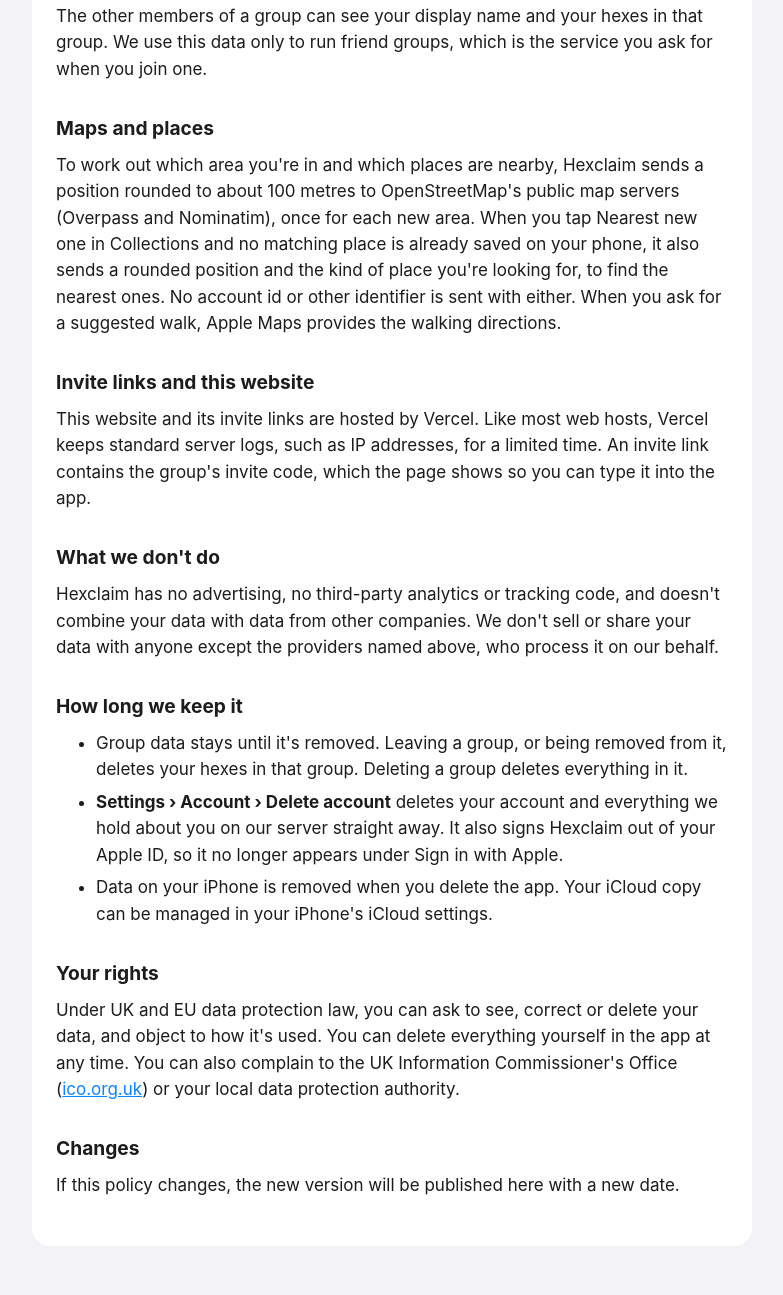
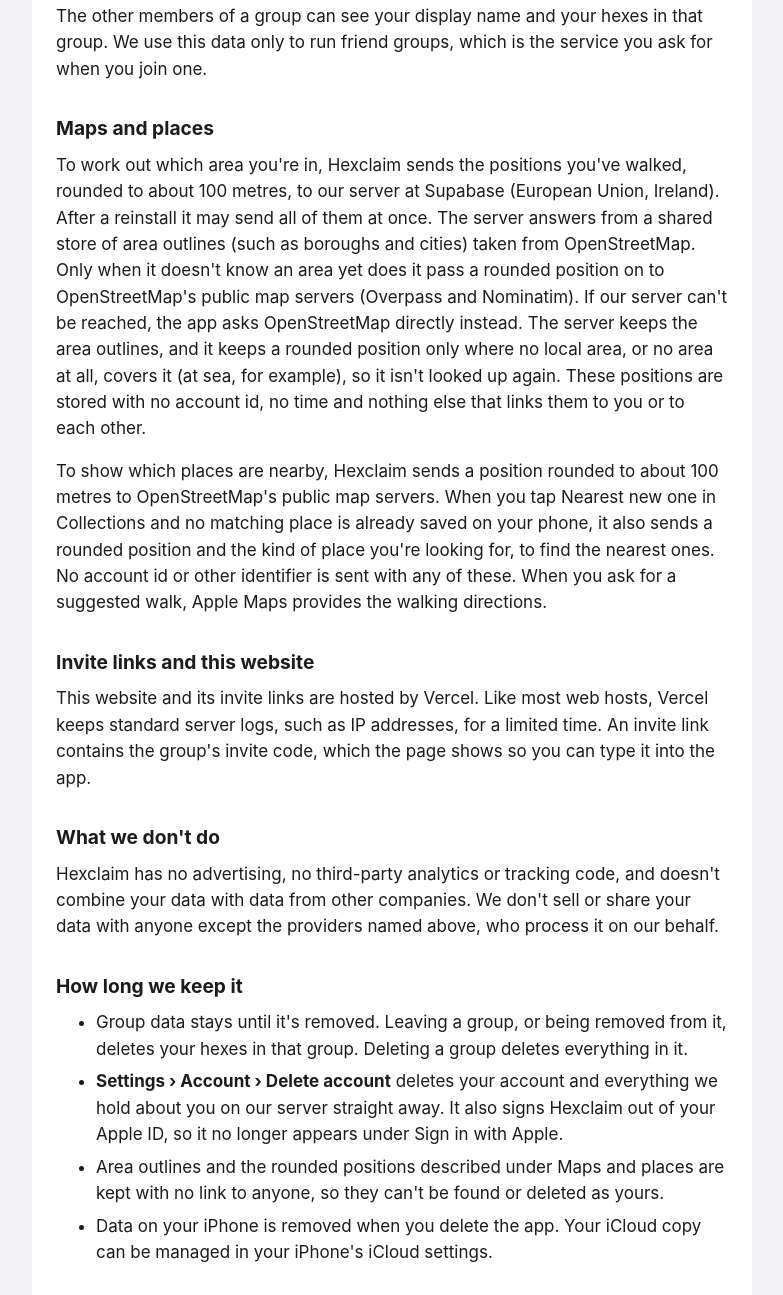
Before and after one commit to mherda/hexclaim-site, a plain HTML site: page privacy/index.html in a window 1280 px wide. Shown: the part 1447-2742 px from the top of the page, without its empty margins (248-1031 px from the left). Before the commit the page ends 2717 px from the top, so only its background shows below. Drawn offline with Linux system fonts and the light colour scheme.

Commit message:
Privacy: shared area cache on Hexclaim's server (areas-at)

```diff
--- a/privacy/index.html
+++ b/privacy/index.html
@@ -40,7 +40,7 @@
 <body>
 <main>
 <h1>Hexclaim privacy policy</h1>
-<p class="updated">Last updated 3 November 2026</p>
+<p class="updated">Last updated 16 November 2026</p>
 
 <div class="summary">
 <ul>
@@ -73,7 +73,8 @@
 <p>The other members of a group can see your display name and your hexes in that group. We use this data only to run friend groups, which is the service you ask for when you join one.</p>
 
 <h2>Maps and places</h2>
-<p>To work out which area you're in and which places are nearby, Hexclaim sends a position rounded to about 100 metres to OpenStreetMap's public map servers (Overpass and Nominatim), once for each new area. When you tap Nearest new one in Collections and no matching place is already saved on your phone, it also sends a rounded position and the kind of place you're looking for, to find the nearest ones. No account id or other identifier is sent with either. When you ask for a suggested walk, Apple Maps provides the walking directions.</p>
+<p>To work out which area you're in, Hexclaim sends the positions you've walked, rounded to about 100 metres, to our server at Supabase (European Union, Ireland). After a reinstall it may send all of them at once. The server answers from a shared store of area outlines (such as boroughs and cities) taken from OpenStreetMap. Only when it doesn't know an area yet does it pass a rounded position on to OpenStreetMap's public map servers (Overpass and Nominatim). If our server can't be reached, the app asks OpenStreetMap directly instead. The server keeps the area outlines, and it keeps a rounded position only where no local area, or no area at all, covers it (at sea, for example), so it isn't looked up again. These positions are stored with no account id, no time and nothing else that links them to you or to each other.</p>
+<p>To show which places are nearby, Hexclaim sends a position rounded to about 100 metres to OpenStreetMap's public map servers. When you tap Nearest new one in Collections and no matching place is already saved on your phone, it also sends a rounded position and the kind of place you're looking for, to find the nearest ones. No account id or other identifier is sent with any of these. When you ask for a suggested walk, Apple Maps provides the walking directions.</p>
 
 <h2>Invite links and this website</h2>
 <p>This website and its invite links are hosted by Vercel. Like most web hosts, Vercel keeps standard server logs, such as IP addresses, for a limited time. An invite link contains the group's invite code, which the page shows so you can type it into the app.</p>
@@ -85,6 +86,7 @@
 <ul>
   <li>Group data stays until it's removed. Leaving a group, or being removed from it, deletes your hexes in that group. Deleting a group deletes everything in it.</li>
   <li><strong>Settings › Account › Delete account</strong> deletes your account and everything we hold about you on our server straight away. It also signs Hexclaim out of your Apple ID, so it no longer appears under Sign in with Apple.</li>
+  <li>Area outlines and the rounded positions described under Maps and places are kept with no link to anyone, so they can't be found or deleted as yours.</li>
   <li>Data on your iPhone is removed when you delete the app. Your iCloud copy can be managed in your iPhone's iCloud settings.</li>
 </ul>
 
```
